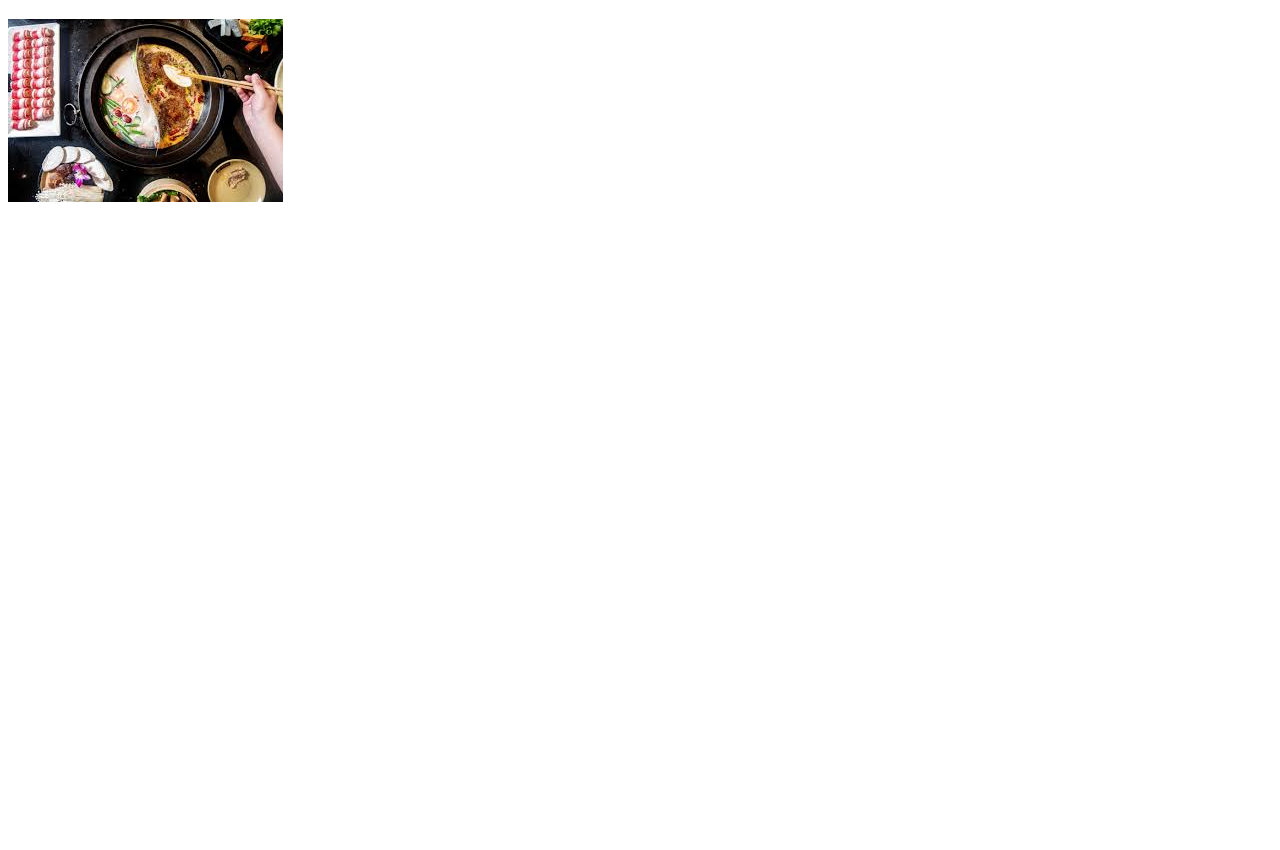
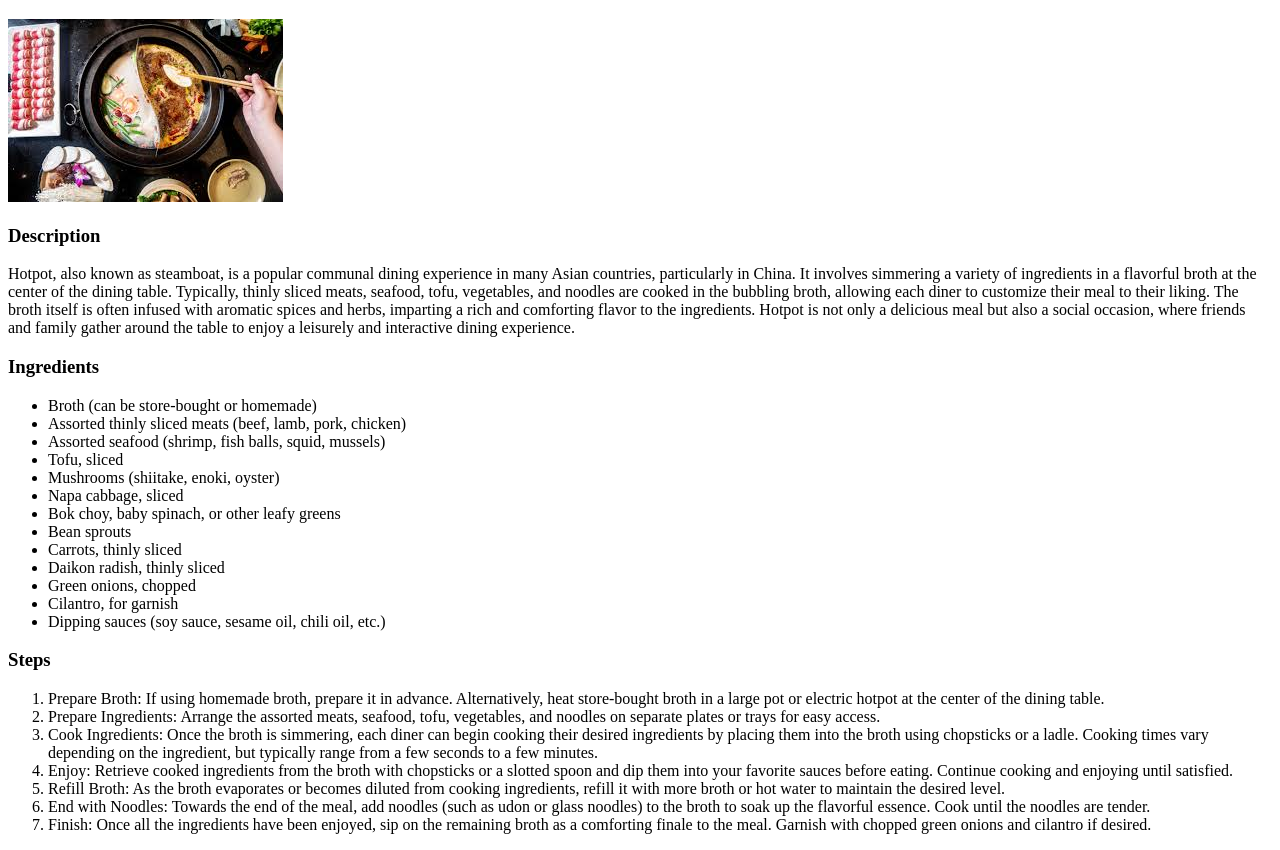
Before and after one commit to KEZIAI/odin-recipes, a plain HTML site: page recipes/hotpot.html in a window 1280 px wide. Shown: the part 61-911 px from the top of the page. Before the commit the page ends 800 px from the top, so only its background shows below. Drawn offline with Linux system fonts and the light colour scheme.

Commit message:
Add Descriprion, Ingredients and Steps to hotpot

```diff
--- a/recipes/hotpot.html
+++ b/recipes/hotpot.html
@@ -8,5 +8,37 @@
 <body>
     <h1>Hotpot</h1>
     <img src="../images/hotpot.jpeg" alt="hotpot">
+
+    <h3>Description</h3>
+    <p>Hotpot, also known as steamboat, is a popular communal dining experience in many Asian countries, particularly in China. It involves simmering a variety of ingredients in a flavorful broth at the center of the dining table. Typically, thinly sliced meats, seafood, tofu, vegetables, and noodles are cooked in the bubbling broth, allowing each diner to customize their meal to their liking. The broth itself is often infused with aromatic spices and herbs, imparting a rich and comforting flavor to the ingredients. Hotpot is not only a delicious meal but also a social occasion, where friends and family gather around the table to enjoy a leisurely and interactive dining experience.</p>
+
+    <h3>Ingredients</h3>
+    <ul>
+        <li>Broth (can be store-bought or homemade)</li>
+        <li>Assorted thinly sliced meats (beef, lamb, pork, chicken)</li>
+        <li>Assorted seafood (shrimp, fish balls, squid, mussels)</li>
+        <li>Tofu, sliced</li>
+        <li>Mushrooms (shiitake, enoki, oyster)</li>
+        <li>Napa cabbage, sliced</li>
+        <li>Bok choy, baby spinach, or other leafy greens</li>
+        <li>Bean sprouts</li>
+        <li>Carrots, thinly sliced</li>
+        <li>Daikon radish, thinly sliced</li>
+        <li>Green onions, chopped</li>
+        <li>Cilantro, for garnish</li>
+        <li>Dipping sauces (soy sauce, sesame oil, chili oil, etc.)</li>
+    </ul>
+
+    <h3>Steps</h3>
+    <ol>
+        <li>Prepare Broth: If using homemade broth, prepare it in advance. Alternatively, heat store-bought broth in a large pot or electric hotpot at the center of the dining table.</li>
+        <li>Prepare Ingredients: Arrange the assorted meats, seafood, tofu, vegetables, and noodles on separate plates or trays for easy access.</li>
+        <li>Cook Ingredients: Once the broth is simmering, each diner can begin cooking their desired ingredients by placing them into the broth using chopsticks or a ladle. Cooking times vary depending on the ingredient, but typically range from a few seconds to a few minutes.</li>
+        <li>Enjoy: Retrieve cooked ingredients from the broth with chopsticks or a slotted spoon and dip them into your favorite sauces before eating. Continue cooking and enjoying until satisfied.</li>
+        <li>Refill Broth: As the broth evaporates or becomes diluted from cooking ingredients, refill it with more broth or hot water to maintain the desired level.</li>
+        <li>End with Noodles: Towards the end of the meal, add noodles (such as udon or glass noodles) to the broth to soak up the flavorful essence. Cook until the noodles are tender.</li>
+        <li>Finish: Once all the ingredients have been enjoyed, sip on the remaining broth as a comforting finale to the meal. Garnish with chopped green onions and cilantro if desired.</li>
+    </ol>
+
 </body>
 </html>
```
